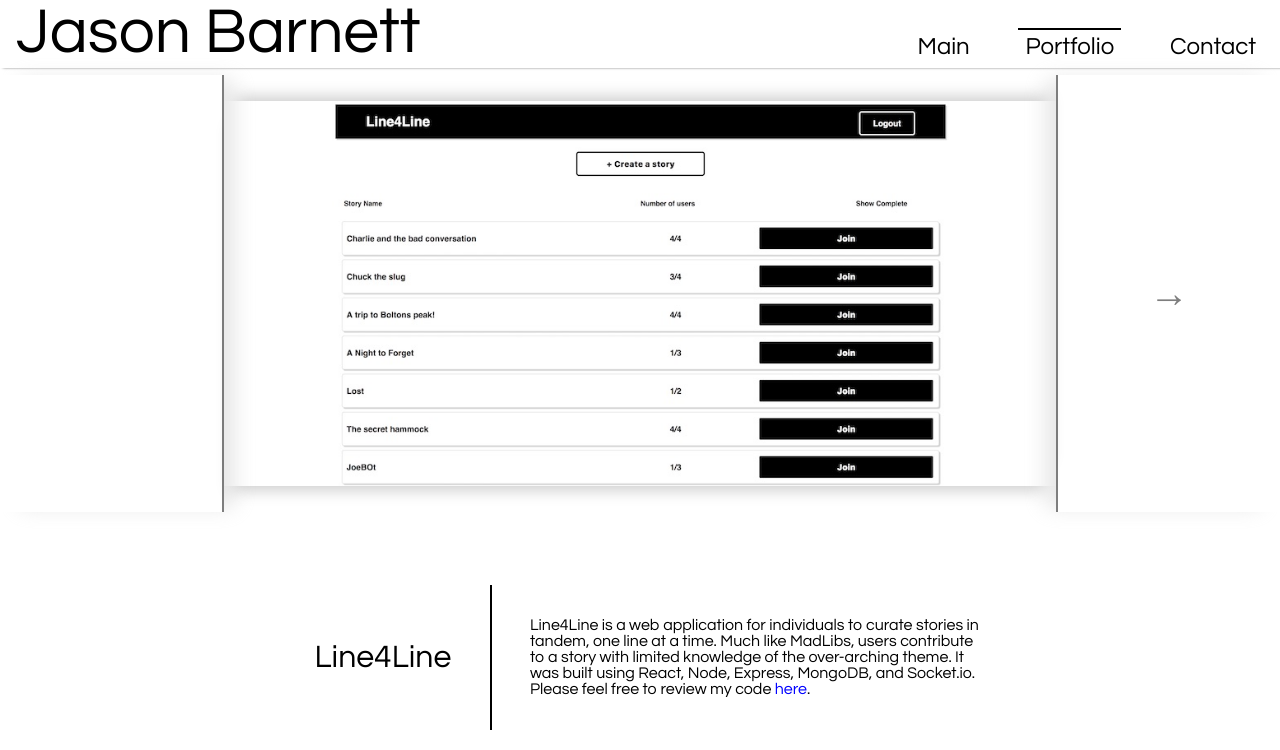
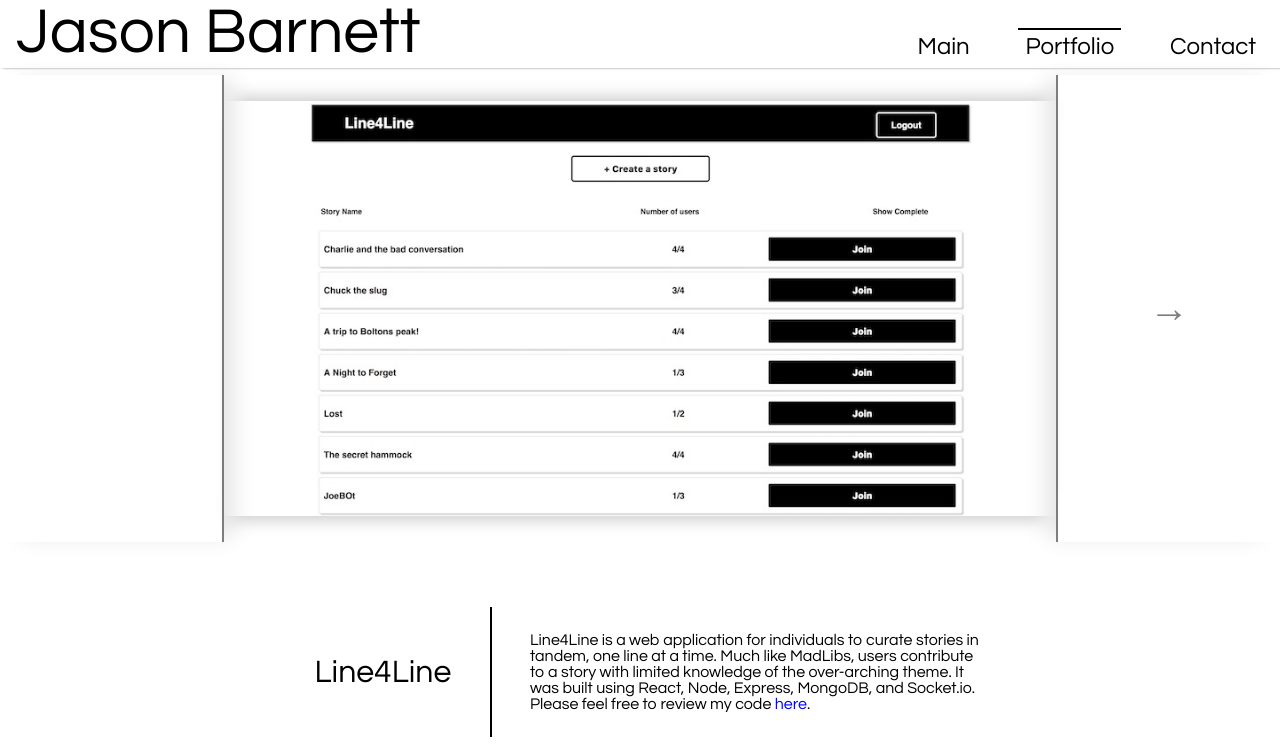
Before and after one commit to jhbarnett/jahuba.com, an Angular app: page /portfolio in a window 1280 px wide. Shown: the top 750 px of the page. Built offline with nearby package versions, Linux system fonts and the light colour scheme.

Commit message:
solves moz portfolio slider layout

```diff
--- a/src/app/portfolio/portfolio.component.css
+++ b/src/app/portfolio/portfolio.component.css
@@ -92,7 +92,7 @@ button:last-child {
 .item {
   display: inline-block;
   min-width: 100%;
-  min-height: 38.5em;
+  min-height: 41.5em;
   font-size: 10px;
   background-color: transparent;
   background-size: contain;
```
